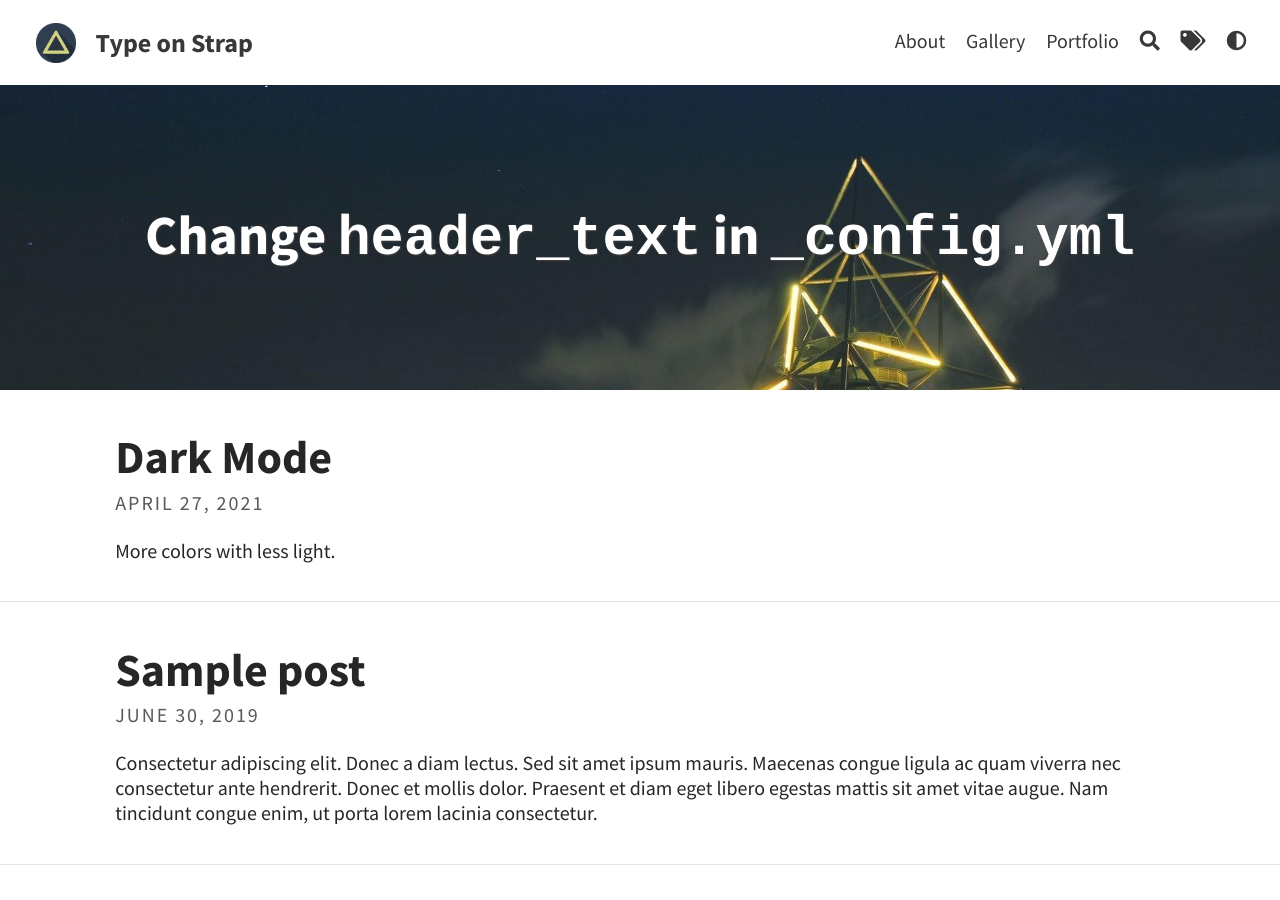
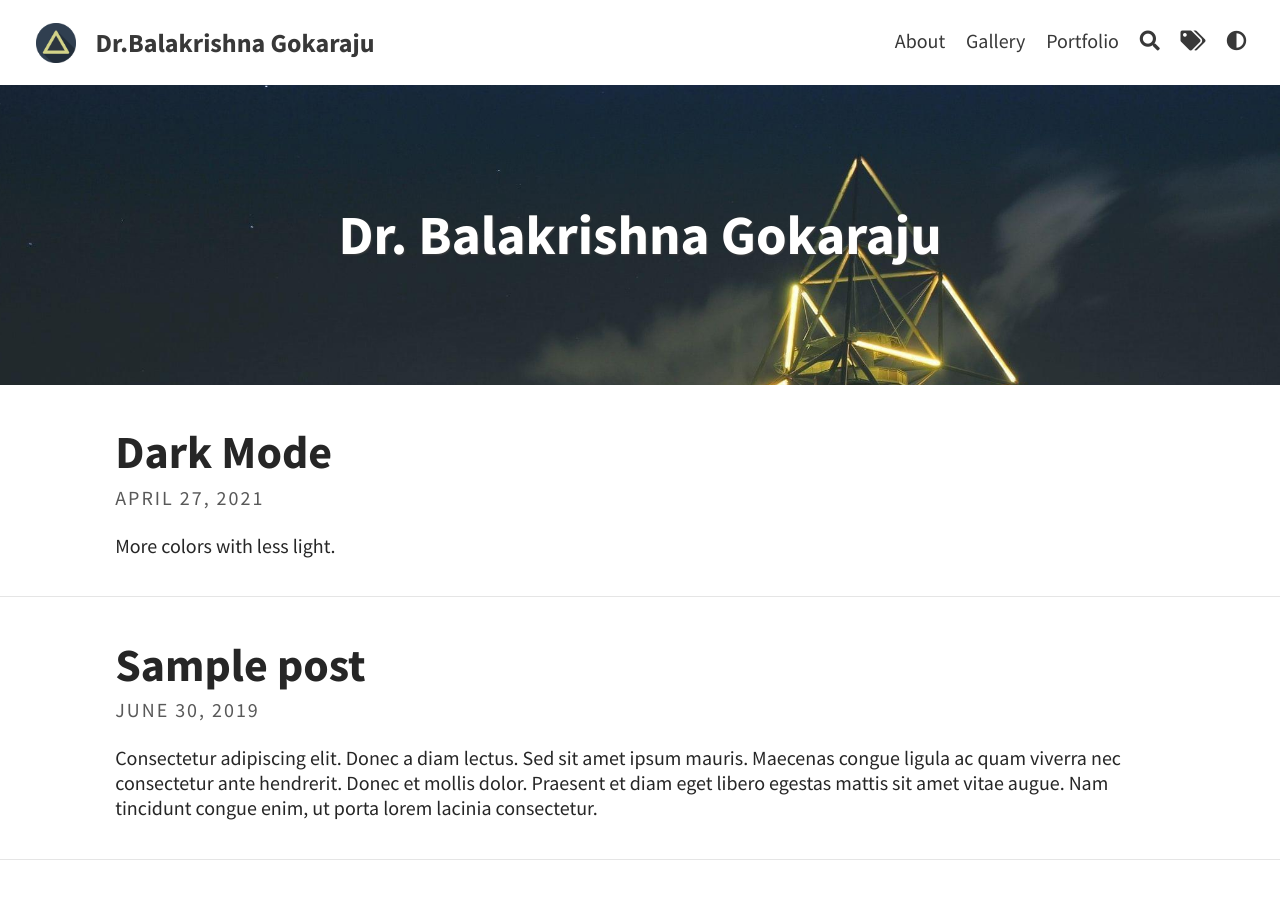
Before and after one commit to drbalu/drbalu_blog, a Jekyll site: the page built from index.html, in a window 1280 px wide and 900 px high. Built offline with Jekyll 4.4.1, drawn with Linux system fonts in a browser that asks for light colours; the list of posts is cut into pages by our own code.

Commit message:
config.yaml

```diff
--- a/_config.yml
+++ b/_config.yml
@@ -3,16 +3,16 @@ baseurl: "drbalu_blog"
 url: ""
 
 # THEME-SPECIFIC CONFIGURATION
-title: Type on Strap                                    # site's title
-description: "A website with blog posts and pages"      # used by search engines
+title: Dr.Balakrishna Gokaraju                                    # site's title
+description: "A personal portfolio website"      # used by search engines
 avatar: assets/img/triangle.png                         # Empty for no avatar in navbar
 favicon: assets/favicon.ico                             # Icon displayed in the tab
 
 # Header and footer text
-header_text: Change <code>header_text</code> in <code>_config.yml</code>  # Change Blog header text
+header_text: Dr. Balakrishna Gokaraju  # Change Blog header text
 header_feature_image: assets/img/pexels/triangular.jpeg
 footer_text: >
-  Powered by <a href="https://jekyllrb.com/">Jekyll</a> with <a href="https://github.com/sylhare/Type-on-Strap">Type on Strap</a>
+
 
 # Blog
 excerpt: true                                           # Or "truncate" (first 250 characters), "false" to disable
```
